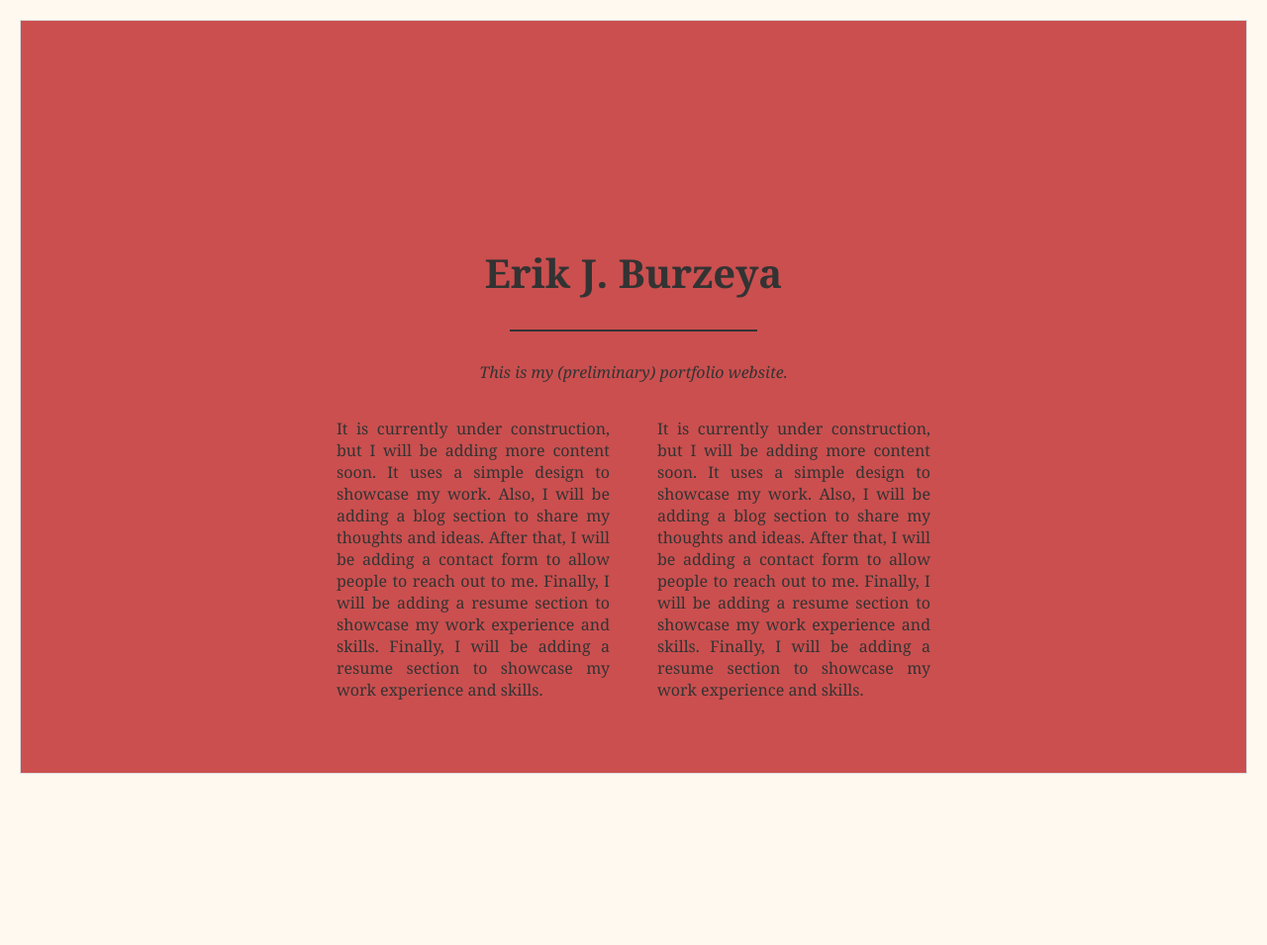
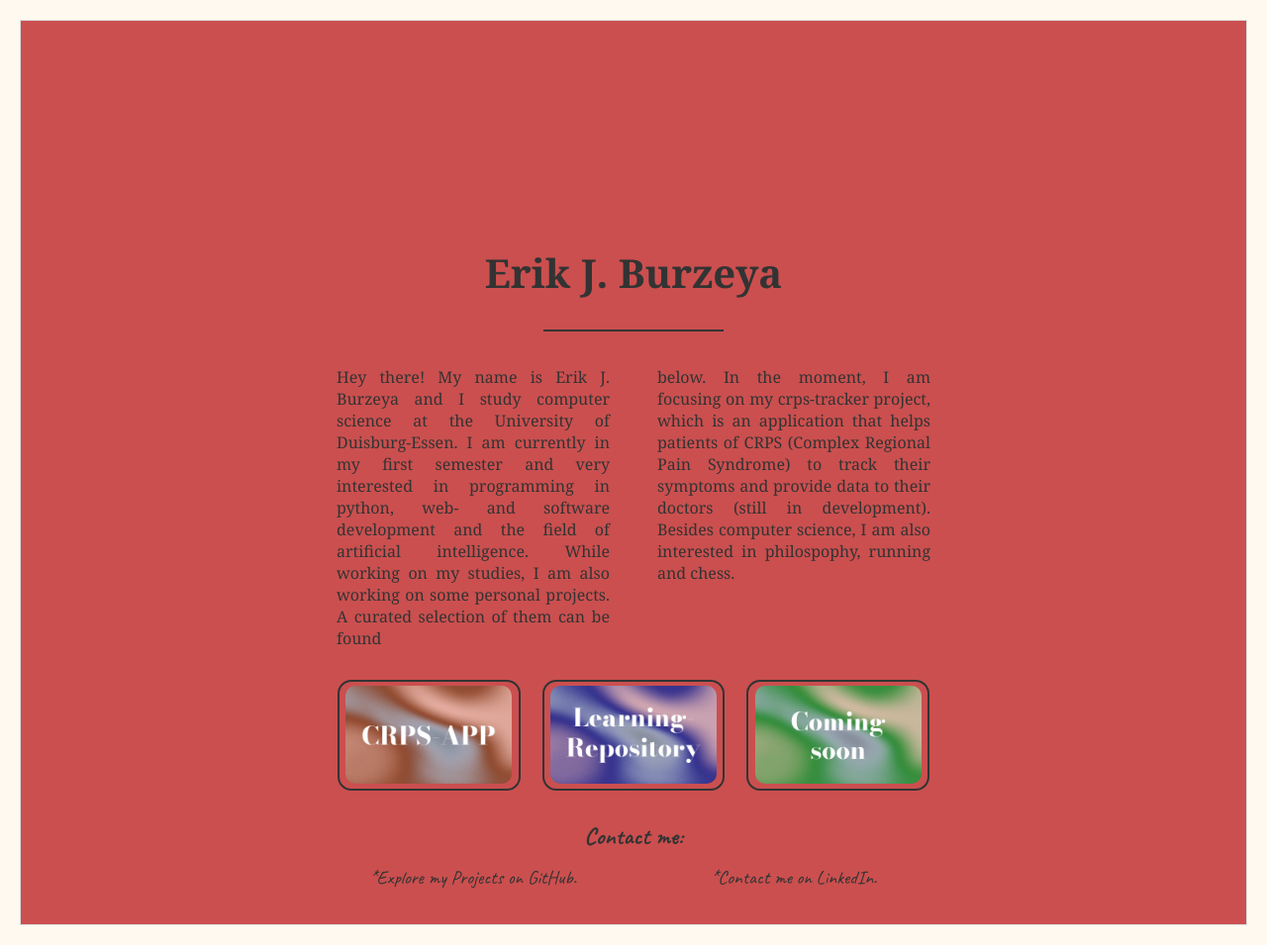
Before and after one commit to erik-burzeya/eb-folio, a plain HTML site: page index.html in a window 1280 px wide. Shown: the whole page at 99% size. Before the commit the page ends 802 px from the top, so only its background shows below. Drawn offline with Linux system fonts and the light colour scheme.

Commit message:
update portfolio design and assets

```diff
--- a/css/style.css
+++ b/css/style.css
@@ -1,6 +1,16 @@
+@font-face {
+  font-family: "Caveat";
+  src: url("../assets/fonts/Caveat-VariableFont_wght.ttf") format("truetype");
+  font-weight: 400 700;
+  font-style: normal;
+}
+::selection {
+  background-color: #d59b9b;
+  color:rgb(255, 249, 240);
+}
 /*Basic Site-Design-Settings*/
 body {
-  font-family: Georgia, serif;
+  font-family: "Georgia", serif;
   background-color:rgb(255, 249, 240);
   color: #333;
 
@@ -16,7 +26,10 @@ body {
   border: 1px solid #ddd;
 }
 
-/*Header-Styles*/
+
+/*--------------------------------------------------------*/
+
+/*Text-Styles*/
 h1 {
   font-size: 2.5rem;
   text-align: center;
@@ -35,10 +48,11 @@ h2 {
 /*Dividing line*/
 hr {
   border: 1px solid #333;
-  width: 20%;
+  width: 180px;
   margin: 30px auto;
 }
 
+/*Text columns*/
 .text-columns {
   text-align: justify;
   display: grid;
@@ -49,12 +63,100 @@ hr {
   margin: 35px auto;
 }
 
+/*--------------------------------------------------------*/
 
 
-/*INTERESTING COLORS/FONTS/STYLES:*/
+/*Projects*/
+.projects {
+  display: grid;
+  max-width: 590px;
 
-/*
-background-color:rgb(132, 103, 228);
+  grid-template-columns: repeat(3, 1fr);
+  gap: 30px;
 
+  margin: 35px auto 0;
+}
 
-*(
+.project {
+  aspect-ratio: 1.7/1;
+  overflow: hidden;
+
+  display: flex;
+  align-items: center;
+  justify-content: center;
+
+  outline: 2px solid #333;
+  outline-offset: 2px;
+
+  border-radius: 10px;
+}
+
+.project img {
+  width: 95%;
+  height: 95%;
+
+  object-fit: cover;
+
+  border-radius: 10px;
+}
+
+/*--------------------------------------------------------*/
+.contact p {
+  margin: 0;
+}
+
+.contact {
+  font-family: "Caveat";
+  font-size: 1.5rem;
+
+  font-weight: 1000;
+  text-align: center;
+
+  padding-top: 35px;
+  margin-bottom: 10px;
+}
+
+.column-contact {
+  font-family: "Caveat";
+  font-size: 1.2rem;
+  font-style: normal;
+  font-weight: 400;
+
+  text-align: center;
+  display: grid;
+  grid-template-columns: 1fr 1fr;
+  gap: 8%;
+
+  max-width: 600px;
+  margin: 0 auto 35px;
+  margin-top: 15px;
+}
+
+/*--------------------------------------------------------*/
+
+a {
+  color: #333;
+  text-decoration: none;
+}
+
+a:hover {
+  color: #d59b9b;
+  text-decoration: underline;
+}
+
+.uni-due {
+  color: #333;
+  text-decoration: none;
+}
+
+a.uni-due:hover {
+  color: #d59b9b;
+  text-decoration: none;
+}
+
+/*--------------------------------------------------------*/
+
+/*INTERESTING COLORS/FONTS/STYLES:
+- background-color:rgb(132, 103, 228);
+-
+*/
--- a/index.html
+++ b/index.html
@@ -10,43 +10,53 @@
   </head>
   <!---HEADER END--->
 
+
   <!---BODY START--->
   <body>
 
     <!---BOX START--->
     <div class="box">
       <h1>Erik J. Burzeya</h1>
+      <!---<h2>This is my (preliminary) portfolio website.</h2>--->
       <hr>
-      <h2>This is my (preliminary) portfolio website.</h2>
 
       <!---TEXT-COLUMNS START--->
       <div class="text-columns">
 
         <!---COLUMN 1--->
         <div class="c1">
-        It is currently under construction, but I will be adding more content soon.
-          It uses a simple design to showcase my work.
-          Also, I will be adding a blog section to share my thoughts and ideas.
-          After that, I will be adding a contact form to allow people to reach out to me.
-          Finally, I will be adding a resume section to showcase my work experience and skills.
-          Finally, I will be adding a resume section to showcase my work experience and skills.
+          Hey there!
+          My name is Erik J. Burzeya and I study computer science at the <a class="uni-due" href="https://www.uni-due.de/" target="_blank">University of Duisburg-Essen</a>.
+          I am currently in my first semester and very interested in programming in python,
+          web- and software development
+          and the field of artificial intelligence.
+          While working on my studies, I am also working on some personal projects. A curated selection of them can be found
+        <!---COLUMN 1 END--->
         </div>
 
         <!---COLUMN 2--->
         <div class="c2">
-          It is currently under construction, but I will be adding more content soon.
-          It uses a simple design to showcase my work.
-          Also, I will be adding a blog section to share my thoughts and ideas.
-          After that, I will be adding a contact form to allow people to reach out to me.
-          Finally, I will be adding a resume section to showcase my work experience and skills.
-          Finally, I will be adding a resume section to showcase my work experience and skills.
+          below.
+          In the moment, I am focusing on my crps-tracker project,
+          which is an application that helps patients of CRPS (Complex Regional Pain Syndrome) to track their
+          symptoms and provide data to their doctors (still in development).
+          Besides computer science, I am also interested in philospophy, running and chess.
         </div>
+        <!---COLUMN 2 END--->
       </div>
       <!---TEXT-COLUMNS END--->
 
       <!---PROJECTS START--->
       <div class="projects">
 
+        <a href="https://crps-tracker-website-pre-launch.vercel.app/" target="_blank" class="project">
+          <img src="assets/Bild-1.webp" alt="Projekt 1"></a>
+
+        <a href="https://github.com/erik-burzeya/learning-path" target="_blank" class="project">
+          <img src="assets/Bild-2.webp" alt="Projekt 3"></a>
+
+        <a href="assets/Bild-3.webp" target="_blank"class="project">
+          <img src="assets/Bild-3.webp" alt="Projekt 3"></a>
 
       </div>
       <!---PROJECTS END--->
@@ -55,10 +65,18 @@
       <!---CONTACT START--->
       <div class="contact">
 
+        <p>Contact me:</p>
+          <div class="column-contact">
+            <p>*Explore my Projects on <a href="https://github.com/erik-burzeya" target="_blank">GitHub</a>.</p>
+            <p>*Contact me on <a href="https://linkedin.com/in/erik-j-burzeya" target="_blank">LinkedIn</a>.</p>
+          </div>
 
       </div>
       <!---CONTACT END--->
 
+      <!---COMMENT START--->
+
+      <!---COMMENT END--->
     </div>
     <!---BOX END--->
 
```
Also changed, not shown: assets/Bild-1.webp (added), assets/Bild-2.webp (added), assets/Bild-3.webp (added), assets/fonts/Caveat-VariableFont_wght.ttf (added), 1 other file.
